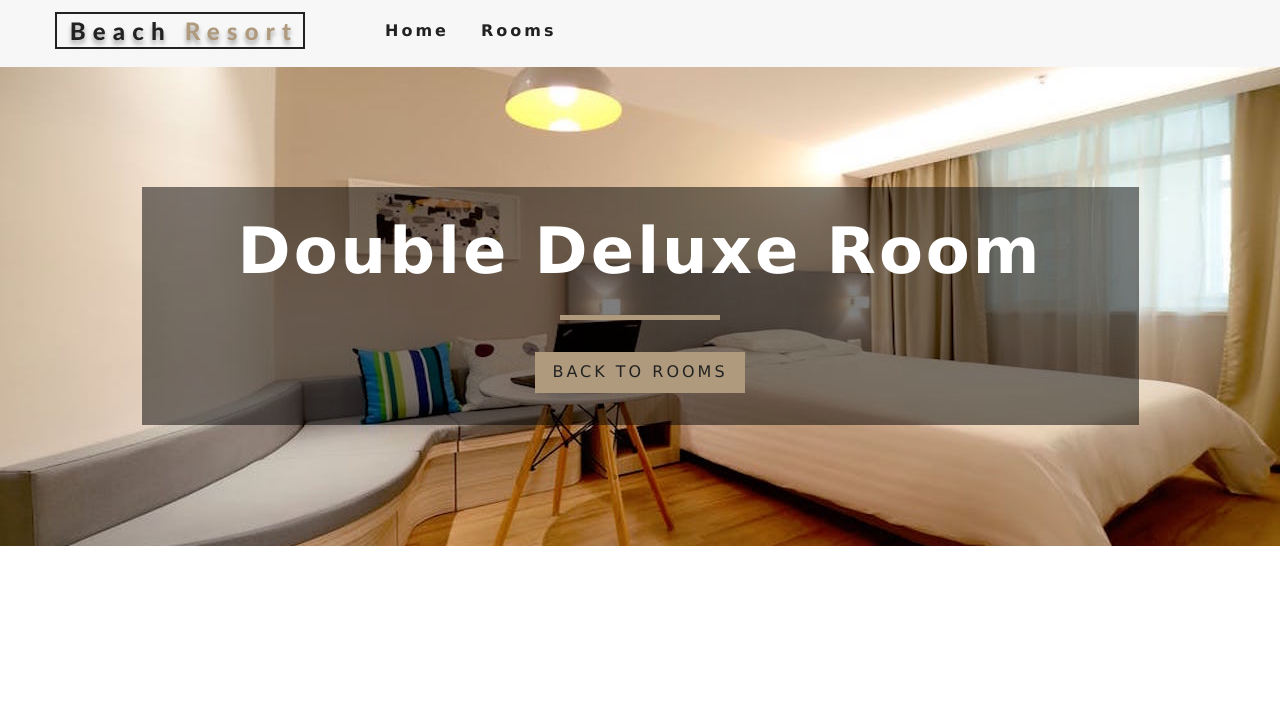
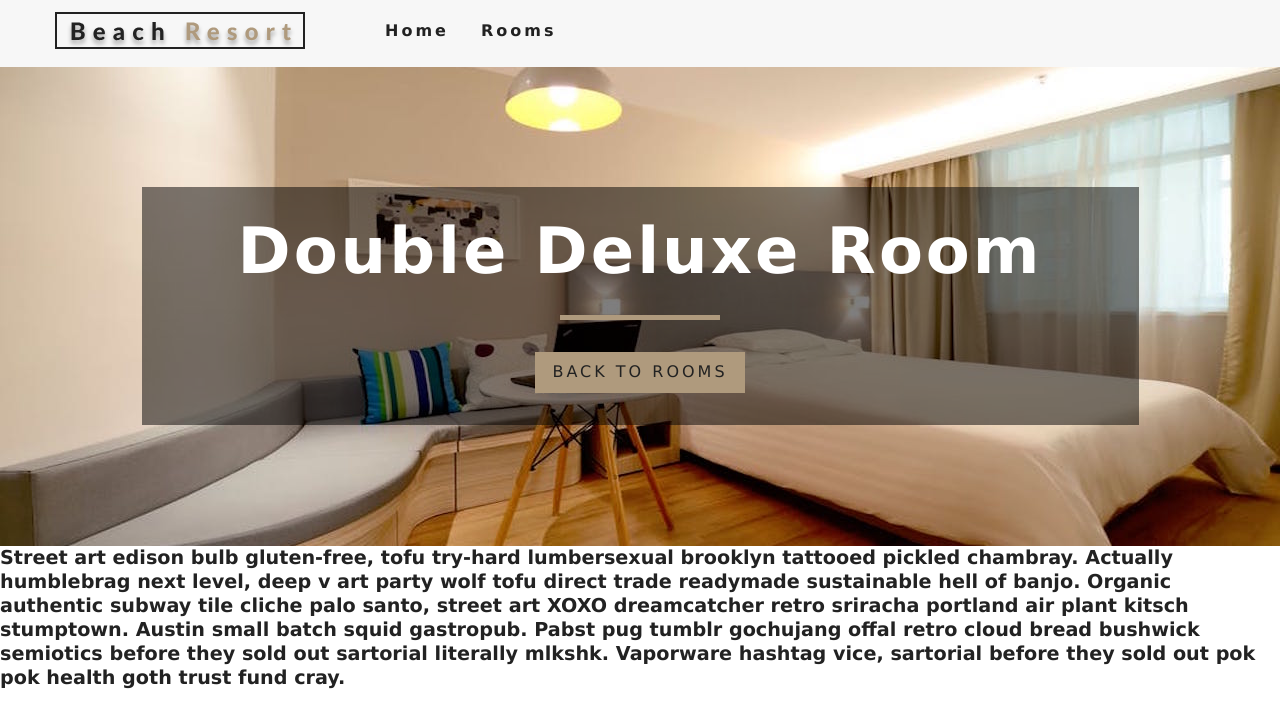
Before and after one commit to Maidul-Islam-Shawon/hotelbooking-app, a React (Create React App) app: page /rooms/double-deluxe in a window 1280 px wide. Shown: the top 728 px of the page. Built offline with nearby package versions, Linux system fonts and the light colour scheme.

Commit message:
single room.

```diff
--- a/src/pages/SingleRoom.js
+++ b/src/pages/SingleRoom.js
@@ -15,11 +15,15 @@ export default class SingleRoom extends Component {
       defaultBcg: defaultImg,
     };
   }
+
   static contextType = RoomContext;
+
   render() {
     const { getRoom } = this.context;
     const room = getRoom(this.state.slug);
+
     console.log(room);
+
     if (!room) {
       return (
         <div className="error">
@@ -44,6 +48,7 @@ export default class SingleRoom extends Component {
     } = room;
 
     return (
+      <>
         <Hero hero="roomsHero">
           <Banner title={`${name} room`}>
             <Link to="/rooms" className="btn-primary">
@@ -51,6 +56,9 @@ export default class SingleRoom extends Component {
             </Link>
           </Banner>
         </Hero>
+
+        <h4>{description}</h4>
+      </>
     );
   }
 }
```
Lines whose indentation alone changed are shown as unchanged.
